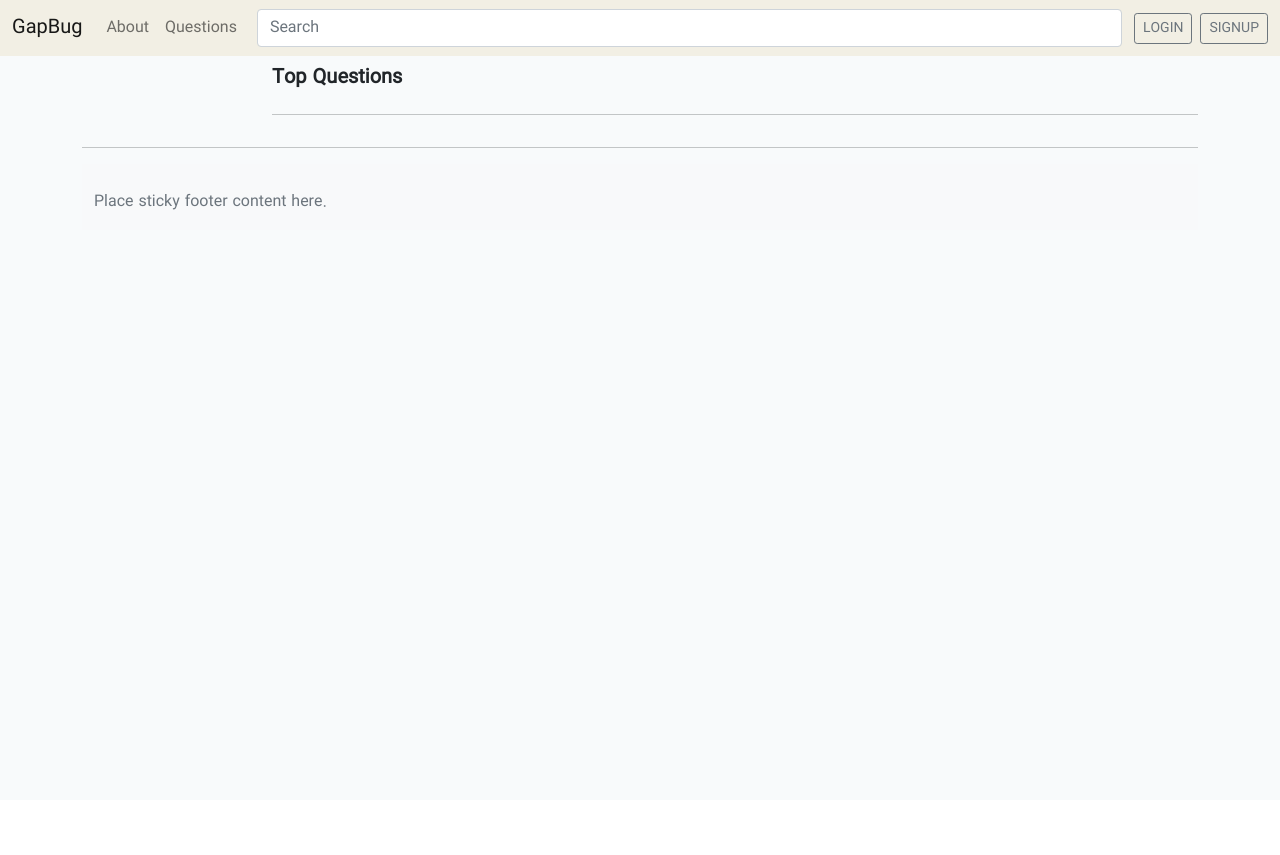
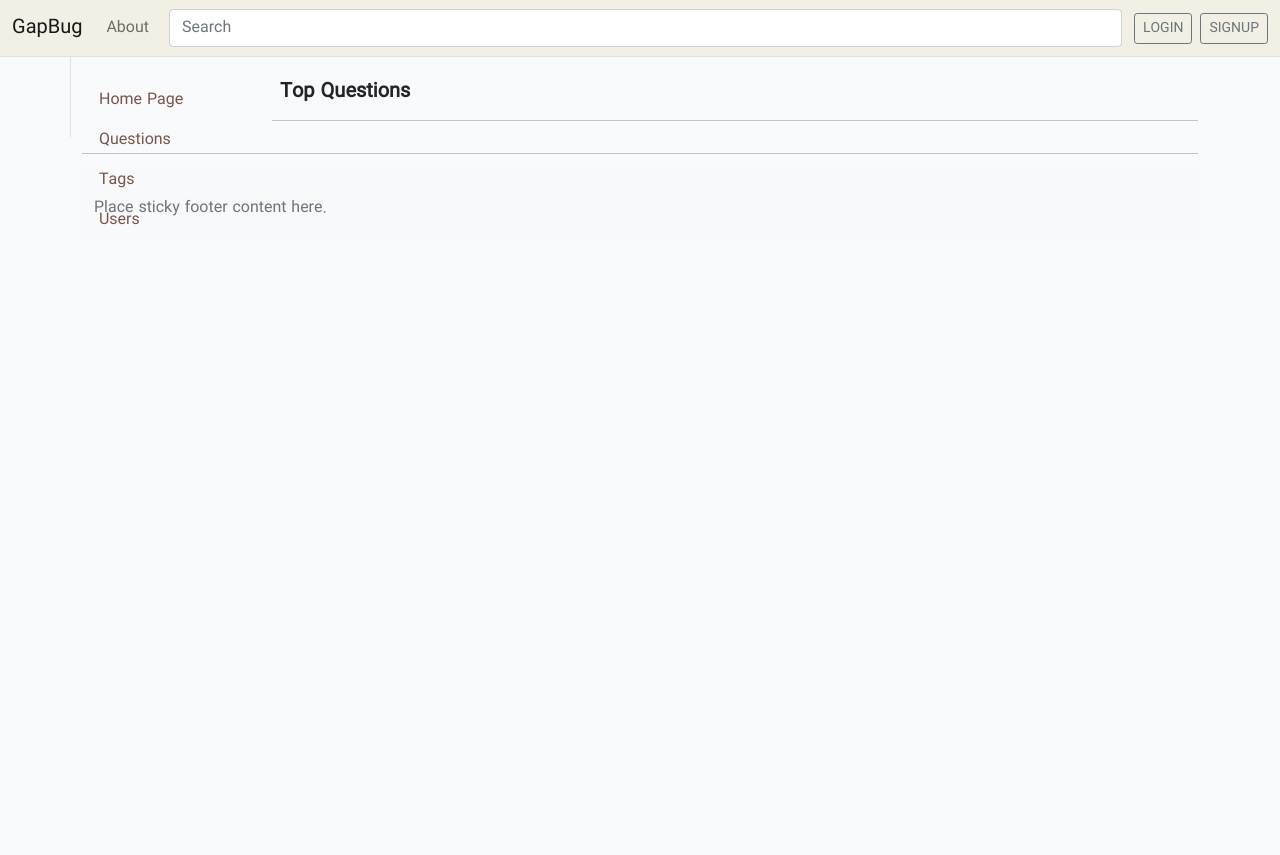
Before and after one commit to mshirdel/gapbug, a Django app: page /questions/ in a window 1280 px wide. Shown: the top 855 px of the page. Before the commit the page ends 210 px from the top, so only its background shows below. Run offline with Django 3.2, Linux system fonts and the light colour scheme; data that the repository does not hold is empty; some libraries are stand-ins or nearby versions.

Commit message:
some ui changes

```diff
--- a/qa/templates/qa/ask_question.html
+++ b/qa/templates/qa/ask_question.html
@@ -3,7 +3,7 @@
 {% load i18n %}
 {% block title %}{% trans "Ask a Question" %}{% endblock title %}
 {% block content %}
-<h1>{% trans "Ask a public question" %}</h1>
+{% include 'web/common/header_top.html' with heading="Ask a public question" %}
 <form action="" method="post">
     {% csrf_token %}
     <div class="mb-3">
--- a/qa/templates/qa/index.html
+++ b/qa/templates/qa/index.html
@@ -2,32 +2,27 @@
 {% load i18n %}
 {% block title %}{% trans "GapBug - Where Developers Learn, Share, &amp; Build Careers" %}{% endblock title %}
 {% block content %}
-    <div class="row">
-        <div class="col-md-10">
-            <h1>{% trans "Top Questions" %}</h1>
-        </div>
-        <div class="col-md-2">
-            {% include 'web/common/render_ask.html' %}
-        </div>
-    </div>
-    <hr>
-
+    {% include 'web/common/header_top.html' with heading="Top Questions" %}
     {% for q in questions %}
-        <div class="row border">
-            <div class="col-md-1 text-center gy-3">
+        <div class="row border rounded align-items-center m-1">
+            <div class="col-md-1 text-center p-3">
                 <div class="question-stats bg-light">12K</div>
                 <div class="question-stats bg-light">Views</div>
             </div>
-            <div class="col-md-1 text-center gy-3">
+            <div class="col-md-1 text-center p-3">
                 <div class="question-stats bg-light">4</div>
                 <div class="question-stats bg-light">Answers</div>
             </div>
-            <div class="col-md-1 text-center gy-3">
+            <div class="col-md-1 text-center p-3">
                 <div class="question-stats bg-light">{{ q.vote }}</div>
                 <div class="question-stats bg-light">Votes</div>
             </div>
-            <div class="col-md-9 gy-2">
-                <a href="{% url 'qa:show' q.id q.slug %}">{{ q.title }}</a><br>
+            <div class="col-md-9 p-3">
+                <div class="row">
+                    <div class="col">
+                        <a href="{% url 'qa:show' q.id q.slug %}">{{ q.title }}</a>
+                    </div>
+                </div>
                 <div class="row">
                     <div class="col">
                         <span class="badge bg-secondary">Primary</span>
--- a/qa/templates/qa/question.html
+++ b/qa/templates/qa/question.html
@@ -1,8 +1,7 @@
 {% extends 'web/base.html' %}
 {% block title %}{{ question.title }}{% endblock title %}
 {% block content %}
-    <h1>{{ question.title }}</h1>
-    <hr>
+    {% include 'web/common/header_top.html' with heading=question.title %}
     <div class="question-body">
         {{ question.body_html|safe }}
     </div>
--- a/web/static/css/general.css
+++ b/web/static/css/general.css
@@ -1,6 +1,6 @@
 @font-face {
-  font-family: 'iran-sans';
-  src: url('../fonts/IRANSansWeb.woff');
+  font-family: "iran-sans";
+  src: url("../fonts/IRANSansWeb.woff");
   font-style: normal;
 }
 
@@ -20,10 +20,12 @@ h1 {
 
 body {
   background-color: #f8fafb;
-  font-family: 'iran-sans';
+  font-family: "iran-sans";
+  min-height: 75rem;
+  padding-top: 3.5rem;
 }
 
-div.container{
+div.container {
   margin-top: 10px;
 }
 
@@ -39,3 +41,9 @@ div.container{
 .question-stats {
   color: #848d95;
 }
+
+.sidenav {
+  height: 100%; /* Full-height: remove this if you want "auto" height */
+  width: 160px; /* Set the width of the sidebar */
+  position: fixed;
+}
--- a/web/templates/web/base.html
+++ b/web/templates/web/base.html
@@ -19,11 +19,13 @@
 </head>
 <body>
     {% include 'web/nav.html' %}
-    <div class="container">
+    <main class="container">
         {% include 'web/messages.html' %}
         <div class="row">
-            <div class="col-md-2">
-                {% block subcontent %}{% endblock subcontent %}
+            <div class="col-md-2 border-start">
+                <dib class="sidenav pt-4">
+                    {% include 'web/side_nav.html' %}
+                </dib>
             </div>
             <div class="col-md-10">
                 {% block content %}{% endblock content %}
@@ -31,7 +33,7 @@
         </div>
         <hr>
         {% include 'web/footer.html' %}
-    </div>
+    </main>
 
     <script src="{% static 'js/bootstrap.bundle.min.js' %}"></script>
     {% block js %}{% endblock %}
--- /dev/null
+++ b/web/templates/web/common/header_top.html
@@ -0,0 +1,7 @@
+<div class="row align-items-center p-2">
+  <div class="col-md-10">
+    <h1 class="mt-3">{{ heading }}</h1>
+  </div>
+  <div class="col-md-2">{% include 'web/common/render_ask.html' %}</div>
+</div>
+<hr class="mt-0" />
--- a/web/templates/web/nav.html
+++ b/web/templates/web/nav.html
@@ -1,5 +1,5 @@
 {% load i18n %}
-<nav class="navbar navbar-expand-lg navbar-light" style="background-color: #f2efe4;">
+<nav class="navbar navbar-expand-lg navbar-light border-bottom fixed-top" style="background-color: #f2efe4;">
     <div class="container-fluid">
         <a href="{% url 'web:home' %}" class="navbar-brand">{% trans "GapBug" %}</a>
         <button class="navbar-toggler" type="button" data-bs-toggle="collapse" data-bs-target="#navbarNav"
@@ -10,9 +10,6 @@
             <ul class="navbar-nav">
                 <li class="nav-item">
                     <a class="nav-link" href="#">{% trans "About" %}</a>
-                </li>
-                <li class="nav-item">
-                    <a class="nav-link" href="{% url 'qa:index' %}">{% trans "Questions" %}</a>
                 </li>
             </ul>
             <form class="container-fluid">
--- /dev/null
+++ b/web/templates/web/side_nav.html
@@ -0,0 +1,15 @@
+{% load i18n %}
+<ul class="nav flex-column">
+    <li class="nav-item">
+        <a class="nav-link brand-color-link" href="{% url 'web:home' %}">{% trans "Home Page" %}</a>
+    </li>
+    <li class="nav-item">
+        <a class="nav-link brand-color-link" href="#">{% trans "Questions" %}</a>
+    </li>
+    <li class="nav-item">
+        <a class="nav-link brand-color-link" href="#">{% trans "Tags" %}</a>
+    </li>
+    <li class="nav-item">
+        <a class="nav-link brand-color-link" href="#">{% trans "Users" %}</a>
+    </li>
+</ul>
--- a/web/views.py
+++ b/web/views.py
@@ -4,7 +4,6 @@ from django.urls import reverse
 
 def index(request):
     if request.user.is_authenticated:
-        # return render(request, 'qa/index.html')
         return HttpResponseRedirect(reverse('qa:index'))
     else:
         return render(request, 'web/index.html')
```
